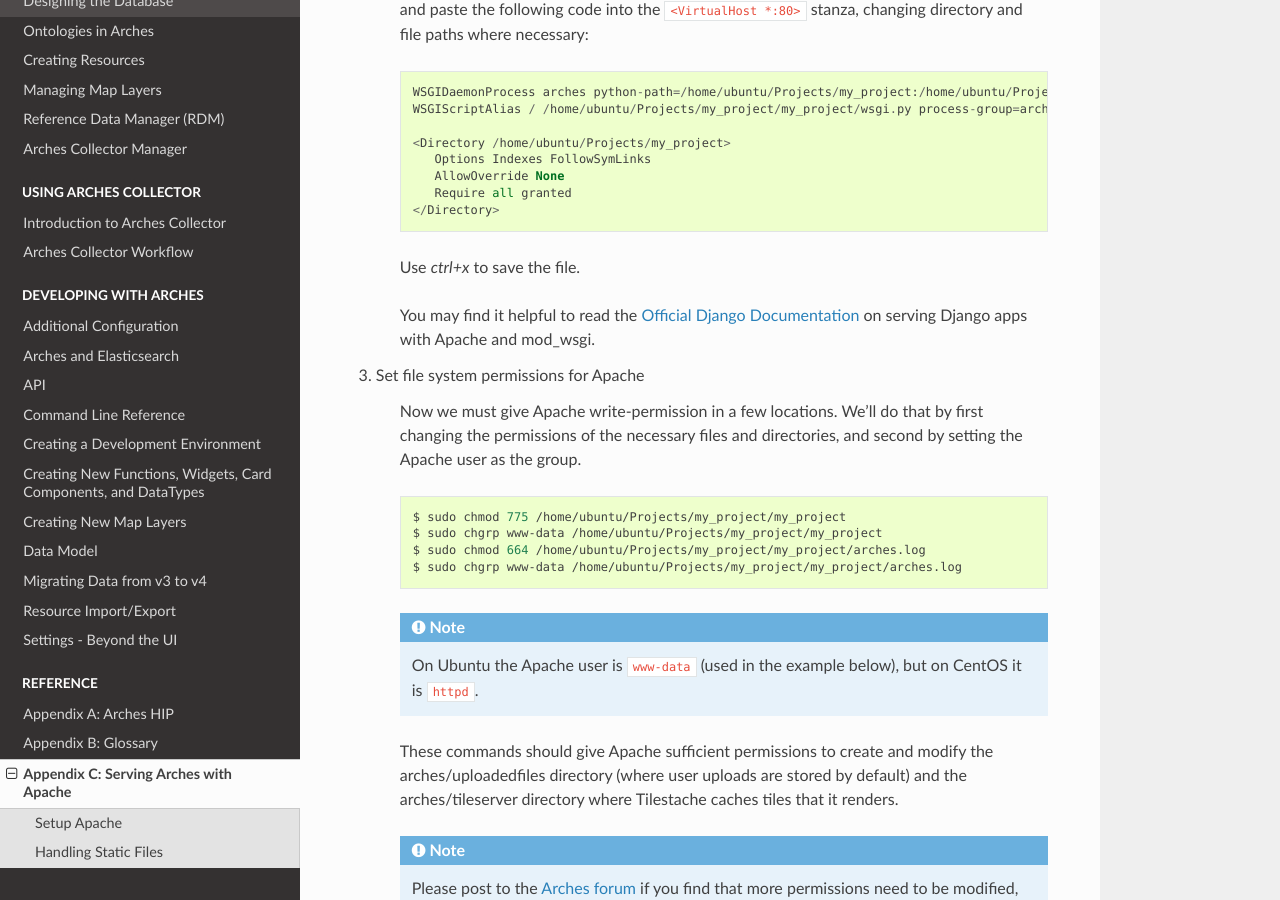
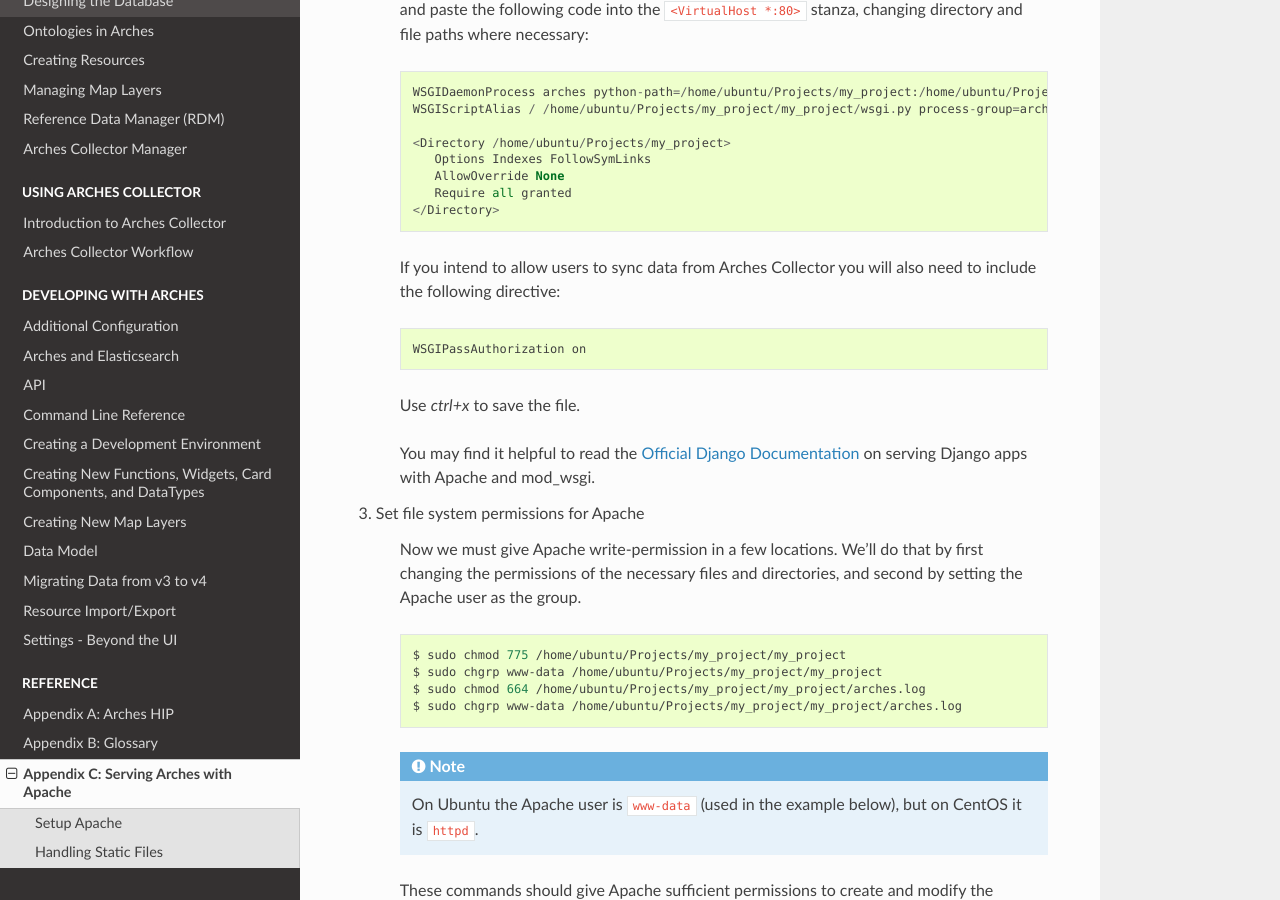
Before and after one commit to archesproject/arches-docs, a Sphinx documentation site: the page built from docs/serving-arches-with-apache.txt, in a window 1280 px wide and 900 px high, scrolled down 1040 px. Built offline with Sphinx 7.4.7 and the Read the Docs theme 2.0.0, drawn with Linux system fonts in a browser that asks for light colours.

Commit message:
Adds information about apache config for collector.

```diff
--- a/docs/serving-arches-with-apache.txt
+++ b/docs/serving-arches-with-apache.txt
@@ -58,6 +58,11 @@
          AllowOverride None
          Require all granted
       </Directory>
+
+
+    If you intend to allow users to sync data from Arches Collector you will also need to include the following directive::
+
+      WSGIPassAuthorization on
 
     Use `ctrl+x` to save the file.
 
```
